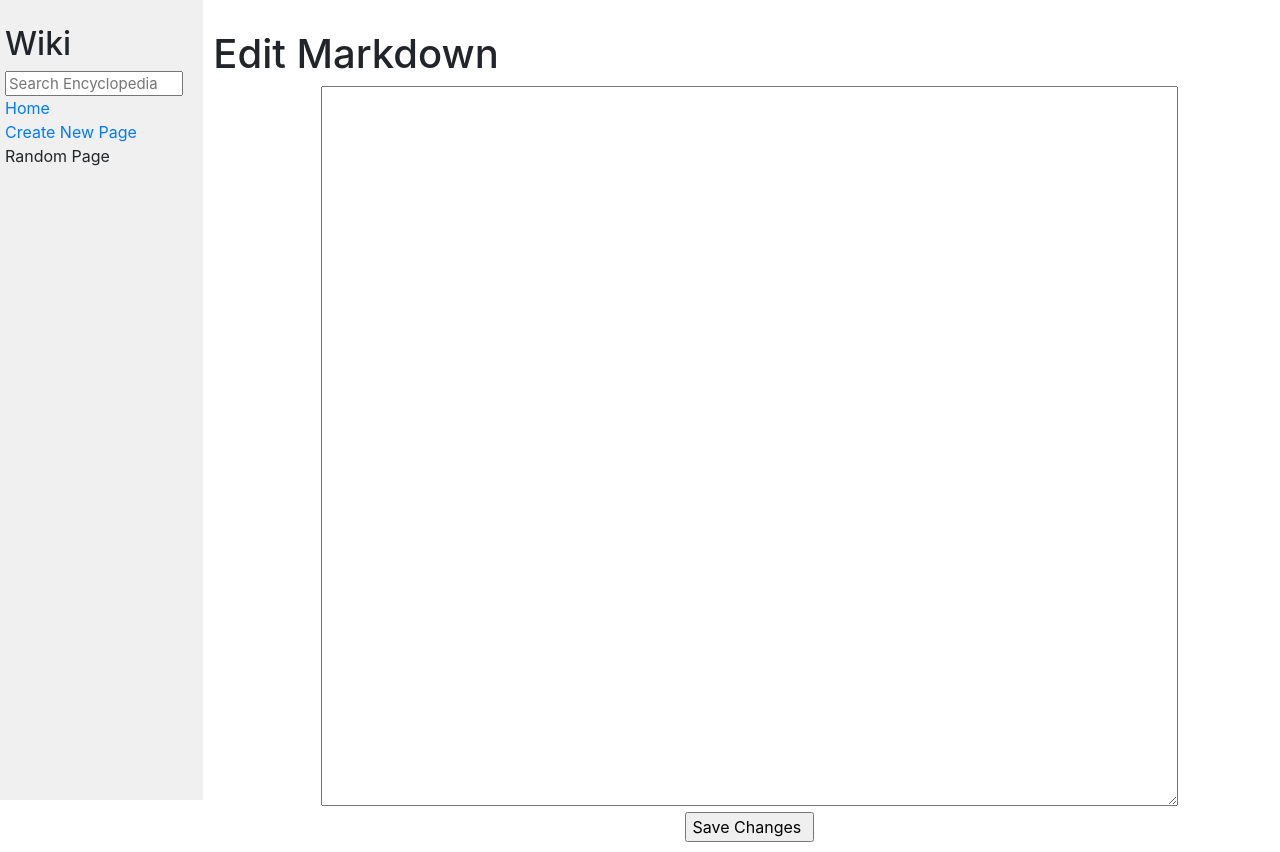
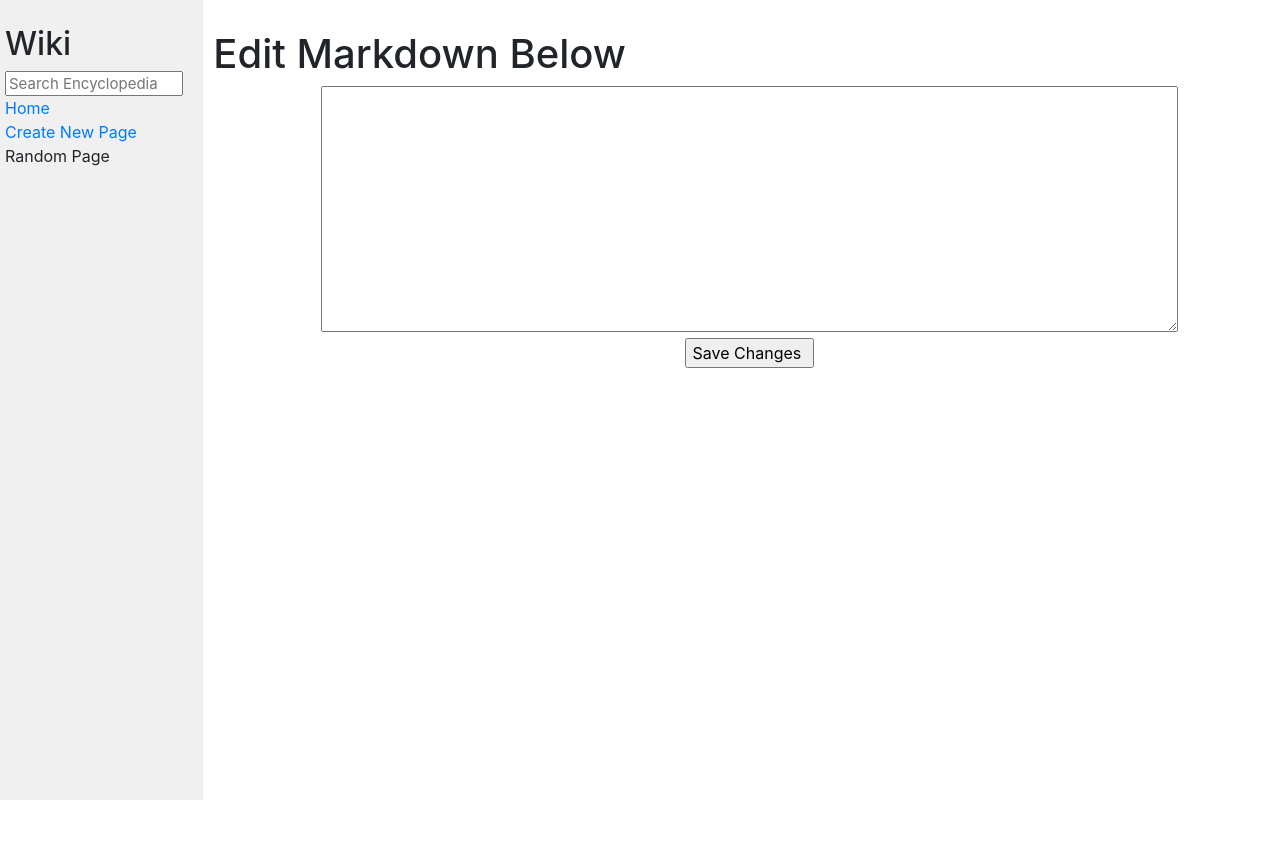
Before and after one commit to pearcepallen/Wiki, a Django app: page /edit/1 in a window 1280 px wide. After the commit the page ends 800 px from the top, so only its background shows below. Run offline with Django 3.2, Linux system fonts and the light colour scheme; some libraries are stand-ins or nearby versions.

Commit message:
Added edit functionality

```diff
--- a/wiki/encyclopedia/templates/encyclopedia/create.html
+++ b/wiki/encyclopedia/templates/encyclopedia/create.html
@@ -8,7 +8,9 @@
     <h1>Create New Page</h1>
         <form action="{% url 'create' %}" method="POST" style="text-align: center;">
             {% csrf_token %}
-            {{form}}
+            <table style="width: 100%;">
+                {{form}}
+            </table>
             <div><input type="submit" value="Save New Page "></div>
         </form>
 {% endblock %}
--- a/wiki/encyclopedia/templates/encyclopedia/edit.html
+++ b/wiki/encyclopedia/templates/encyclopedia/edit.html
@@ -5,7 +5,7 @@
 {% endblock %}
 
 {% block body %}
-    <h1>Edit Markdown</h1>
+    <h1>Edit Markdown Below</h1>
         <form action="{% url 'edit' name %}" method="POST" style="text-align: center;">
             {% csrf_token %}
             {{form}}
--- a/wiki/encyclopedia/views.py
+++ b/wiki/encyclopedia/views.py
@@ -7,11 +7,11 @@ from . import util
 import markdown2
 
 class NewPageForm(forms.Form):
-    page_title = forms.CharField()
-    page_markdown = forms.CharField(label=False, widget=forms.Textarea)
+    page_title = forms.CharField(label=False, widget=forms.TextInput(attrs={'placeholder':'Enter entry title'}))
+    page_markdown = forms.CharField(label=False, widget=forms.Textarea(attrs={'placeholder':'Enter content markdown', 'style': 'height: 10%;'}))
 
 class EditPageForm(forms.Form):
-    edit_markdown = forms.CharField(label=False, widget=forms.Textarea)
+    edit_markdown = forms.CharField(label=False, widget=forms.Textarea(attrs={'style': 'height: 10%;'}))
 
 def index(request):
     return render(request, "encyclopedia/index.html", {
@@ -78,6 +78,14 @@ def create(request):
     })
 
 def edit(request, name):
+    if request.method == "POST":
+        #Take data submitted and save as form
+        form = EditPageForm(request.POST)
+
+        if form.is_valid():
+            content = form.cleaned_data["edit_markdown"]
+            util.save_entry(name, content)
+            return HttpResponseRedirect(reverse("entry", args=[name]))
 
     initial_dict={"edit_markdown": util.get_entry(name)}
     return render(request, "encyclopedia/edit.html", {
```
Also changed, not shown: wiki/entries/CSS.md (line endings or trailing spaces).
